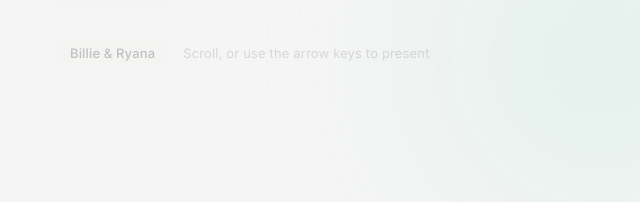
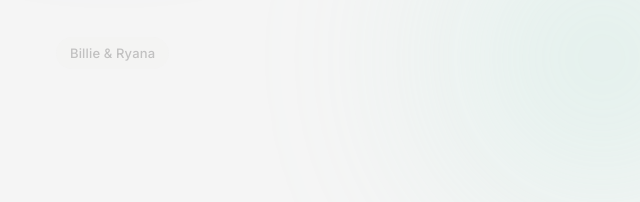
Before and after one commit to Billiecavallaro/Config-Visual-Ideas, a plain HTML site: page index.html in a window 1280 px wide. Shown: the part 531-733 px from the top of the page, 8-648 px from the left. Drawn offline with nearby package versions, Linux system fonts and the light colour scheme.

Commit message:
Remove the scroll hint from the title screen
Co-Authored-By: Claude Opus 5.5 <noreply@anthropic.com>
Claude-Session: https://claude.ai/code/session_0119LHBEqe9bLeK8Rx5tXTLK

```diff
--- a/index.html
+++ b/index.html
@@ -212,7 +212,7 @@
       <p class="eyebrow">Config 2027 · Billie &amp; Ryana</p>
       <h1>Faster toward <em>what?</em></h1>
       <p class="sub">AI made us fast. Now we have to decide where we're pointing that speed.</p>
-      <div class="byline"><span class="pill">Billie &amp; Ryana</span><span class="hint">Scroll, or use the arrow keys to present</span></div>
+      <div class="byline"><span class="pill">Billie &amp; Ryana</span></div>
     </div>
   </section>
 
```
